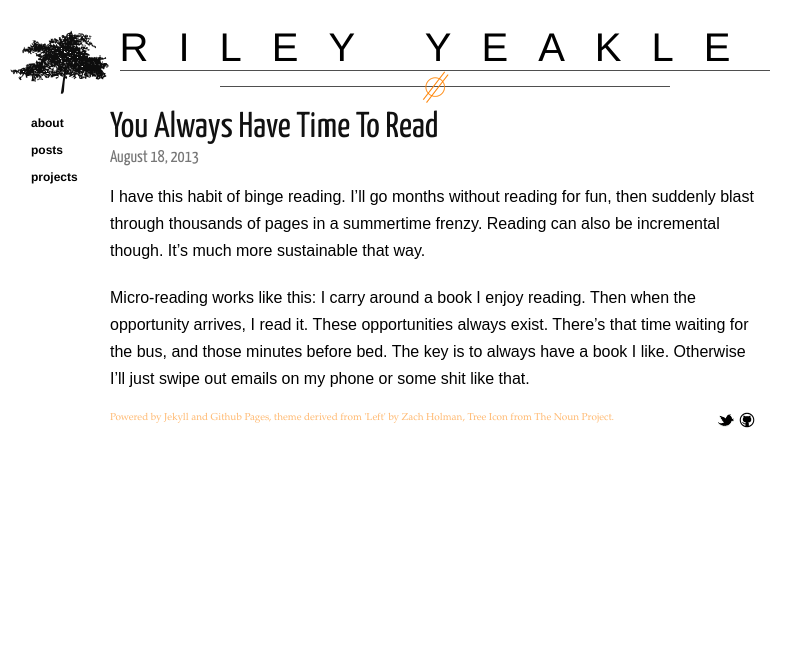
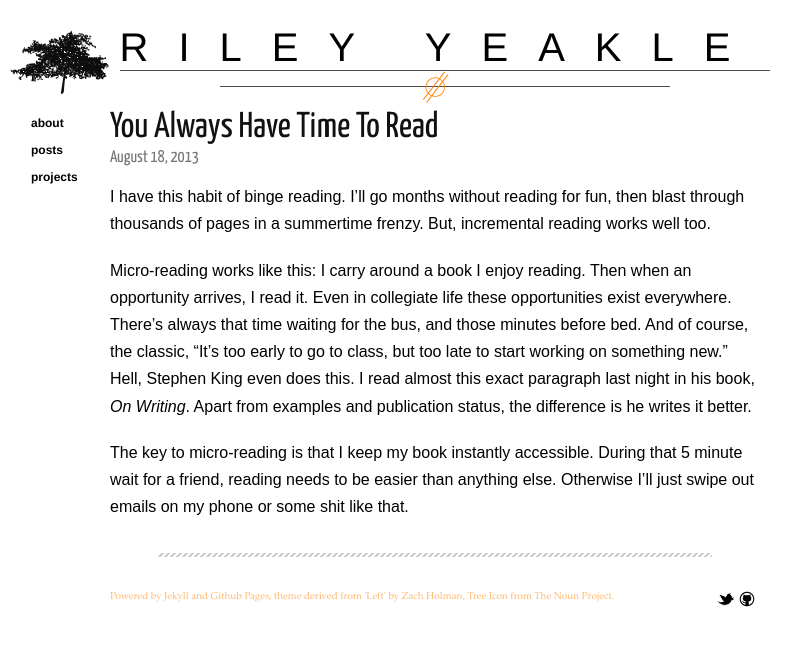
Before and after one commit to ryeakle/rileyyeakle.com, a Jekyll site: the page built from _posts/2013-08-18-reading.markdown, in a window 1280 px wide. Shown: the top 646 px of the page, without its empty margins (0-808 px from the left). Built offline with Jekyll 4.4.1, drawn with Linux system fonts in a browser that asks for light colours; nearby versions of some CDN libraries; Markdown is read by kramdown in place of the engine named in the settings.

```diff
--- a/_posts/2013-08-18-reading.markdown
+++ b/_posts/2013-08-18-reading.markdown
@@ -3,13 +3,21 @@
 title: You Always Have Time To Read
 category: posts
 ---
-
 I have this habit of binge reading. I'll go months without reading for fun,
-then suddenly blast through thousands of pages in a summertime frenzy.
-Reading can also be incremental though. It's much more sustainable that way.
+then blast through thousands of pages in a summertime frenzy. But, incremental
+reading works well too.
 
 Micro-reading works like this: I carry around a book I enjoy reading. Then
-when the opportunity arrives, I read it. These opportunities always
-exist. There's that time waiting for the bus, and those minutes before bed.
-The key is to always have a book I like. Otherwise I'll just swipe out
-emails on my phone or some shit like that.
+when an opportunity arrives, I read it. Even in collegiate life these
+opportunities exist everywhere. There's always that time waiting for the bus,
+and those minutes before bed. And of course, the classic,
+"It's too early to go to class, but too late to start working on something new."
+Hell, Stephen King even does this. I read almost this exact paragraph last night
+in his book, _On Writing_. Apart from examples and publication status,
+the difference is he writes it better.
+
+The key to micro-reading is that I keep my book instantly accessible. During
+that 5 minute wait for a friend, reading needs to be easier than anything else.
+Otherwise I'll just swipe out emails on my phone or some shit like that.
+
+* * *
--- a/projects.html
+++ b/projects.html
@@ -6,8 +6,6 @@
 <!-- You can edit this whole page, remove it, or use it as basis for any non-post pages you have. -->
 <section class="content">
   <h1>Projects</h1>
-
-  <p> This is a collection of cool things I've worked on. It'll blow your mind.</p>
 
   <h2>Engineers for Exploration: The Intelligent Camera Trap</h2>
   <a href="http://e4e.ucsd.edu" target="_blank"><img src="/images/e4e-camera-trap-logo.png" /></a>
```
